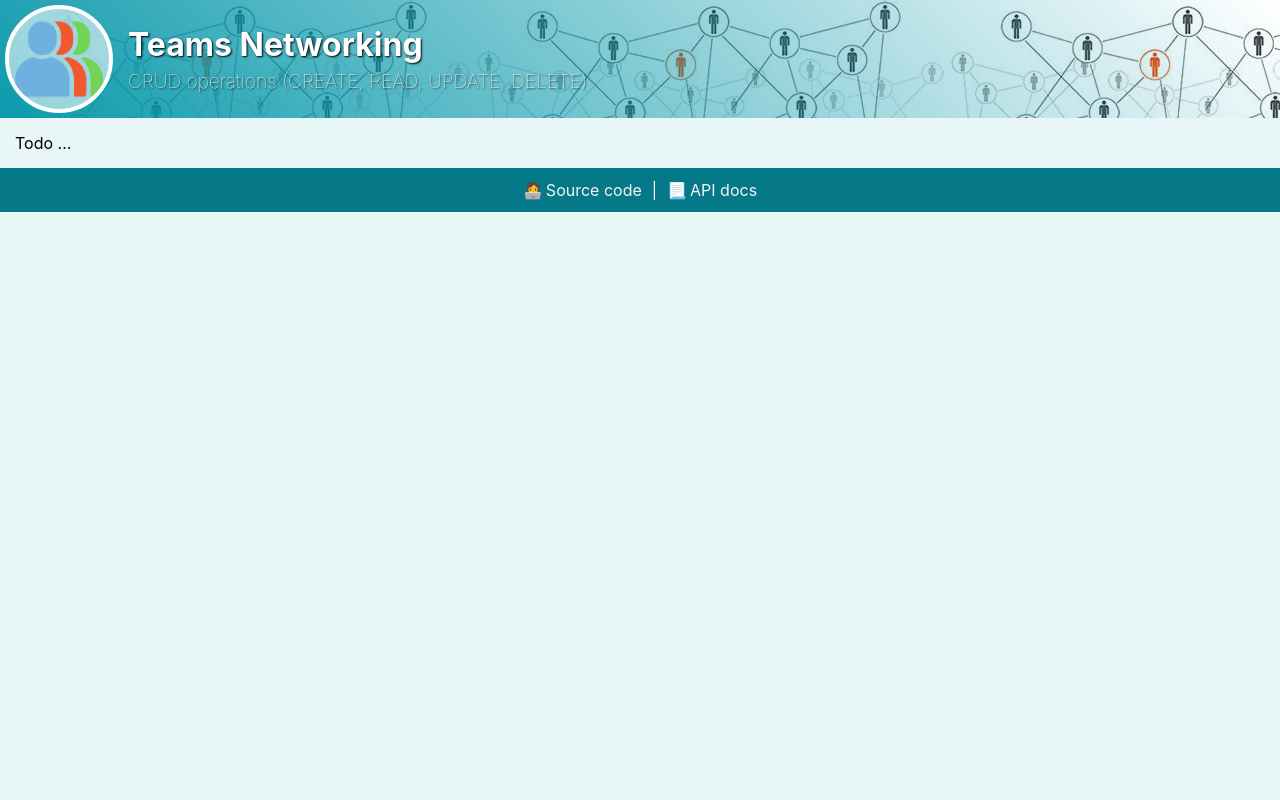
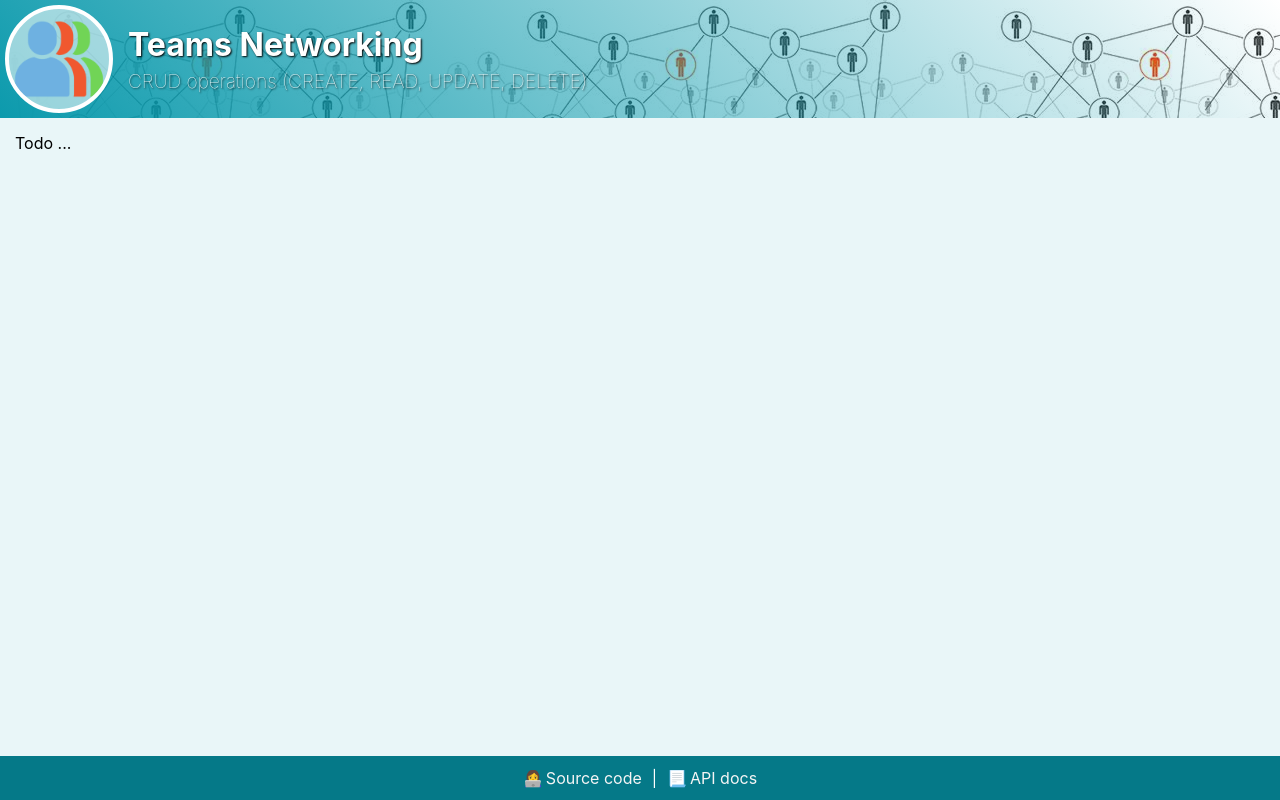
Before and after one commit to dtv71/teams-networking-react, a React (Create React App) app: page / in a window 1280 px wide. Built offline with nearby package versions, Linux system fonts and the light colour scheme.

Commit message:
root in css

```diff
--- a/src/style.css
+++ b/src/style.css
@@ -8,6 +8,11 @@ body {
   display: flex; /*imparte elementele proportional*/
   flex-direction: column;
   background-color: #e9f6f8;
+}
+#root {
+  flex: 1;
+  display: flex; /*imparte elementele proportional*/
+  flex-direction: column;
 }
 header {
   padding: 0px;
```
